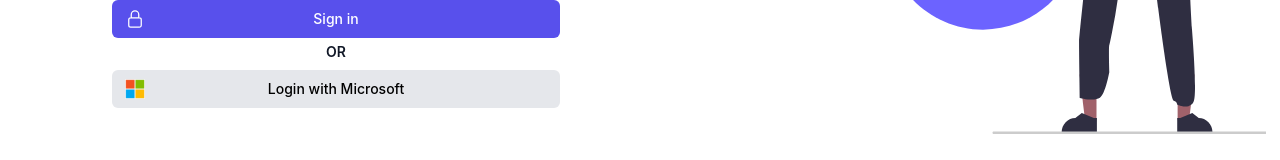
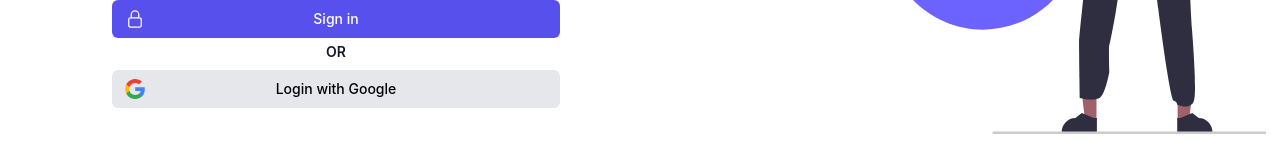
Before and after one commit to riyan1806/new_project, a React (Create React App) app: page /Login in a window 1280 px wide. Shown: the part 403-563 px from the top of the page. Built offline with nearby package versions, Linux system fonts and the light colour scheme.

Commit message:
google logo

```diff
--- a/src/pages/Demo_LoginPage.js
+++ b/src/pages/Demo_LoginPage.js
@@ -7,6 +7,7 @@ import {LockClosedIcon} from '@heroicons/react/24/outline'
 import HeroImage from '../components/Images/login_hero_image.svg'
 import Logo from '../components/Images/icons8-crane-bird-100.png'
 import Microsoft_Logo from '../components/Images/Microsoft_logo.svg.png'
+import Google_Logo from '../components/Images/Google__G__Logo.svg'
 
 import { useNavigate } from 'react-router-dom'
 import { getAuth, signInWithEmailAndPassword, GoogleAuthProvider , signInWithPopup} from "firebase/auth";
@@ -334,9 +335,9 @@ export default function Login() {
                   className="group relative flex w-full top-2 justify-center rounded-md border border-transparent bg-gray-200 py-2 px-4 text-sm font-medium text-black hover:bg--700 focus:outline-none focus:ring-2 focus:ring-indigo-500 focus:ring-offset-2"
                   >
                   <span className="absolute inset-y-0 left-0 flex items-center pl-3">
-                    <img className="h-5 w-5" src={Microsoft_Logo} alt='' naria-hidden="true" />
+                    <img className="h-5 w-5" src={Google_Logo} alt='' naria-hidden="true" />
                   </span>
-                  Login with Microsoft
+                  Login with Google
                 </button>
               </div>
 
```
Also changed, not shown: src/components/Images/Google__G__Logo.svg (added).
